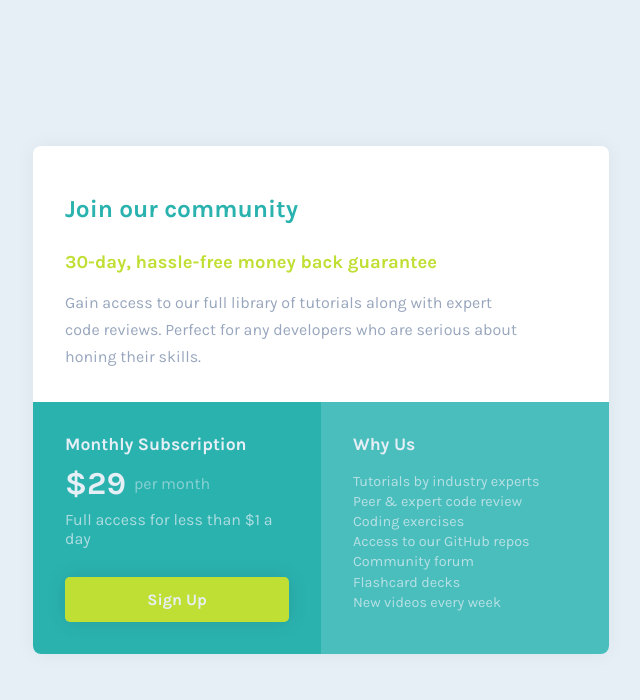
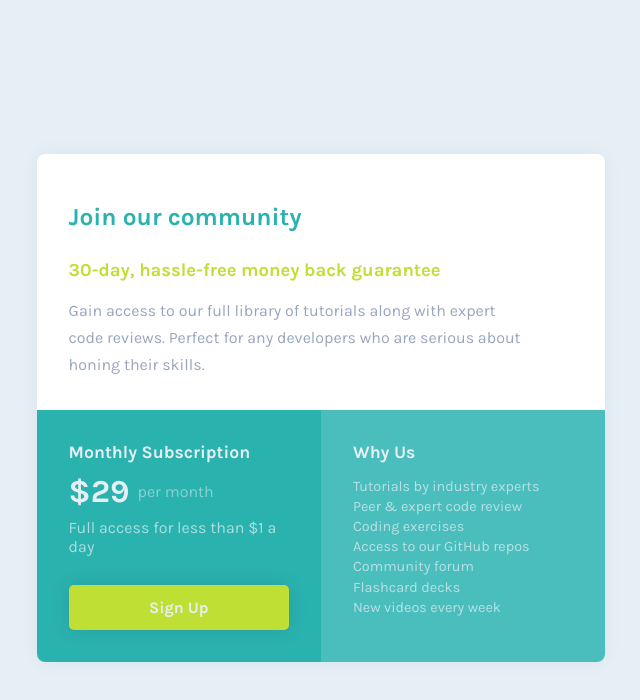
Before and after one commit to Jalch0/single-price-grid-component, a plain HTML site: page index.html in a window 1280 px wide. Shown: the whole page, without its empty margins (319-959 px from the left). Drawn offline with Linux system fonts and the light colour scheme.

Commit message:
Some fixes

```diff
--- a/css/styles.css
+++ b/css/styles.css
@@ -1,7 +1,6 @@
 /* globals */
 body {
     background: var(--background);
-    margin: 0;
     font-size: 16px;
     font-family: 'Karla', sans-serif;
     min-height: 100vh;
@@ -125,6 +124,12 @@ body {
     line-height: 1.4em;
 }
 
+ul {
+    list-style:none;
+    margin: 0;
+    padding: 0;
+}
+
 @media screen and (max-width: 375px) {
 
     body {
--- a/index.html
+++ b/index.html
@@ -31,16 +31,16 @@
     </div>
     <div class="explanation">
       <div class="wrapper">
-        <p class="titleblock">Why Us</p>
-        <p class="secondcontent">
-          Tutorials by industry experts</br>
-          Peer &amp; expert code review</br>
-          Coding exercises</br>
-          Access to our GitHub repos</br>
-          Community forum</br>
-          Flashcard decks</br>
-          New videos every week</br>
-        </p>
+        <h2 class="titleblock">Why Us</h2>
+        <ul class="secondcontent">
+          <li>Tutorials by industry experts</li>
+          <li>Peer &amp; expert code review</li>
+          <li>Coding exercises</li>
+          <li>Access to our GitHub repos</li>
+          <li>Community forum</li>
+          <li>Flashcard decks</li>
+          <li>New videos every week</li>
+        </ul>
       </div>
     </div>
 
```
